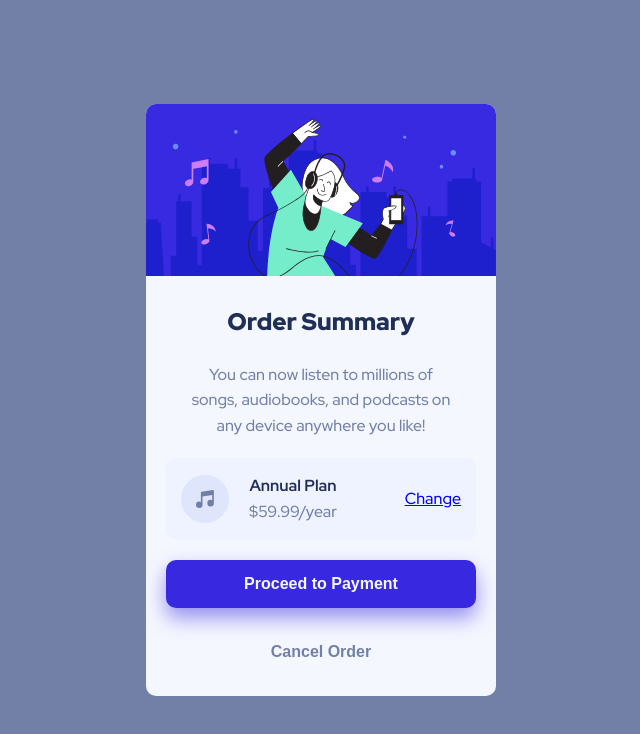
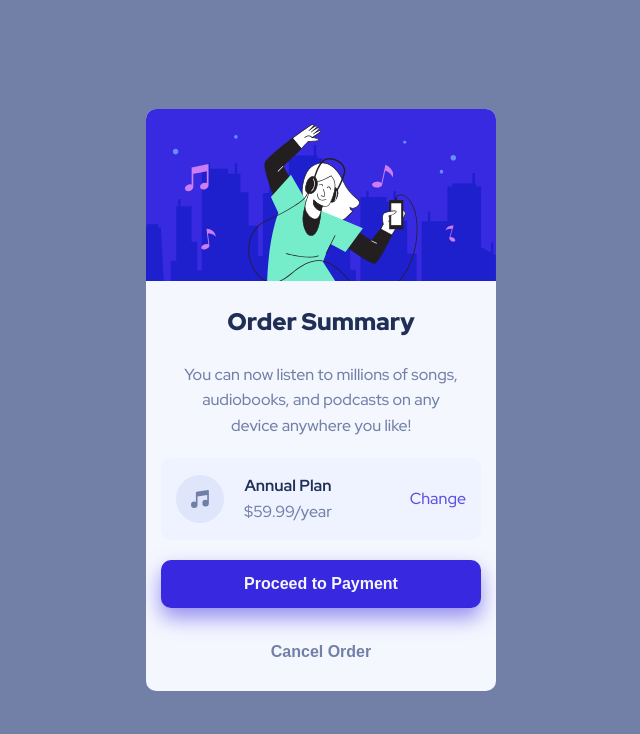
Before and after one commit to denzilm/fem-order-summary-component, a plain HTML site: page index.html in a window 1280 px wide. In both pictures the pointer is over the link "Change". Shown: the whole page, without its empty margins (319-959 px from the left). Drawn offline with Linux system fonts and the light colour scheme.

Commit message:
Adding hover states and README

```diff
--- a/style.css
+++ b/style.css
@@ -52,7 +52,7 @@ main {
 }
 
 .order-summary-content {
-  padding: 2rem;
+  padding: 1.5rem;
   display: flex;
   flex-direction: column;
   gap: 2rem;
@@ -107,3 +107,23 @@ main {
   background-color: transparent;
   color: var(--color-neutral-200);
 }
+
+.link:active,
+.link:visited {
+  color: var(--color-primary-100);
+}
+
+.link:hover {
+  text-decoration: none;
+  color: hsla(245, 75%, 52%, 0.8);
+}
+
+.btn--primary:hover {
+  background-color: hsla(245, 75%, 52%, 0.8);
+  cursor: pointer;
+}
+
+.btn--ghost:hover {
+  color: var(--color-neutral-300);
+  cursor: pointer;
+}
```
Also changed, not shown: screenshot.jpeg (added), 1 other file.
